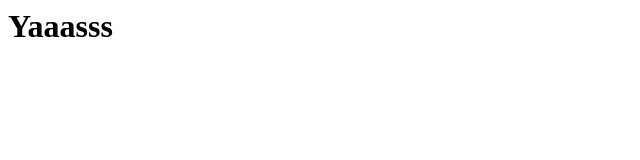
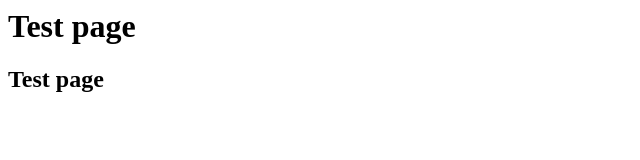
Before and after one commit to HorvathStefanDaniel/treesSim, a plain HTML site: page index.html in a window 1280 px wide. Shown: the whole page, without its empty margins (0-640 px from the left). Drawn offline with Linux system fonts and the light colour scheme.

Commit message:
Update index.html

```diff
--- a/index.html
+++ b/index.html
@@ -1 +1,2 @@
-<h1>Yaaasss</h1>
+<h1>Test page</h1>
+<h2>Test page</h2>
```
